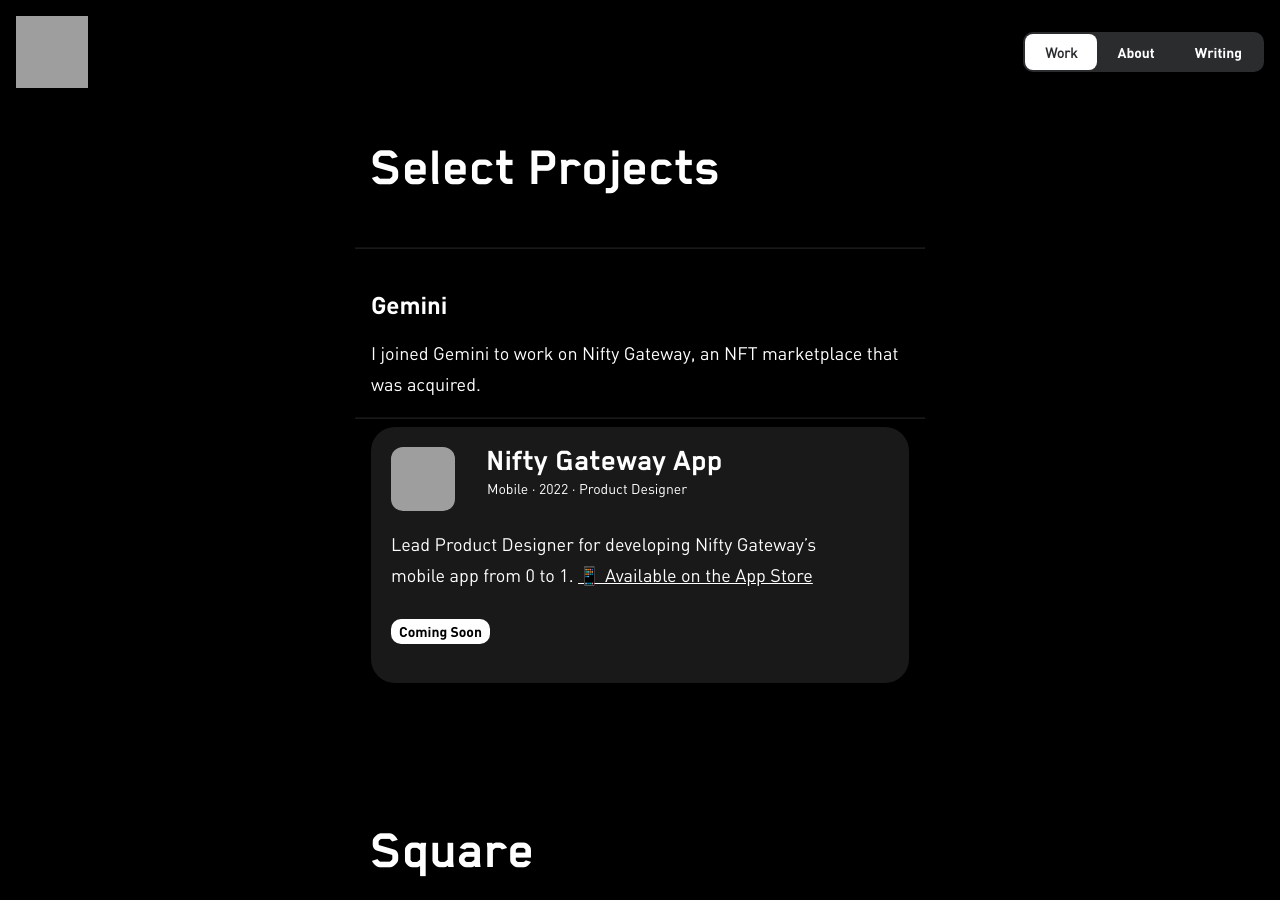
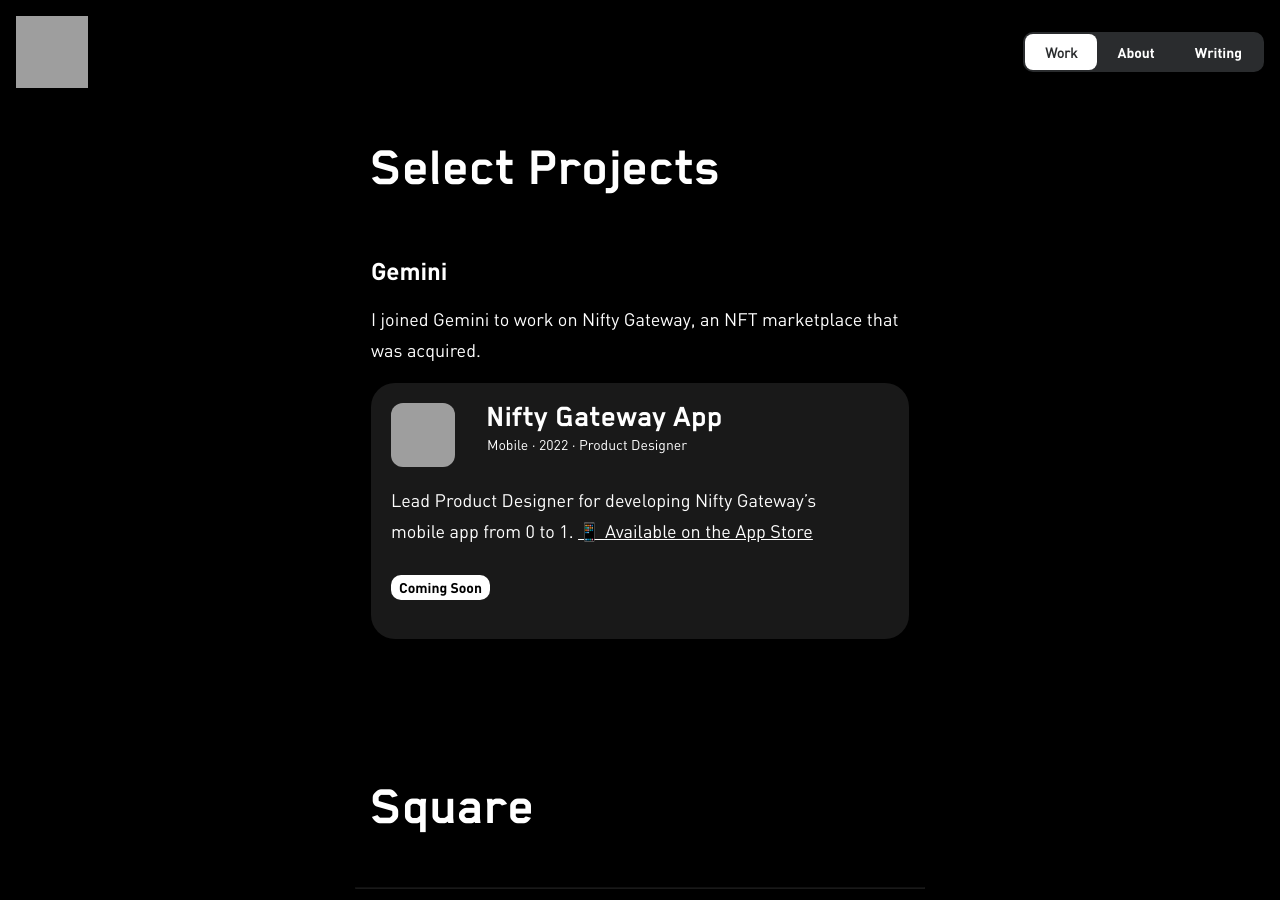
Before and after one commit to jotd/jotd-portfolio, a Jekyll site: the page work/index.html, which Jekyll copies as it is, in a window 1280 px wide and 900 px high. Built offline with Jekyll 4.4.1, drawn with Linux system fonts in a browser that asks for light colours; grey boxes are pictures that could not be loaded.

Commit message:
Update index.html

```diff
--- a/work/index.html
+++ b/work/index.html
@@ -40,7 +40,6 @@
   <div class="content-home">
     <div id="margin-below-header">
       <h1 class="header-work">Select Projects</h1>
-      <hr class="solid">
     </div>
 
     <div class="content-about">
@@ -48,7 +47,6 @@
       <p class="text-body">
         I joined Gemini to work on Nifty Gateway, an NFT marketplace that was acquired.
       </p>
-      <hr>
     </div>
 
  <!-- Project 1 -->
```
